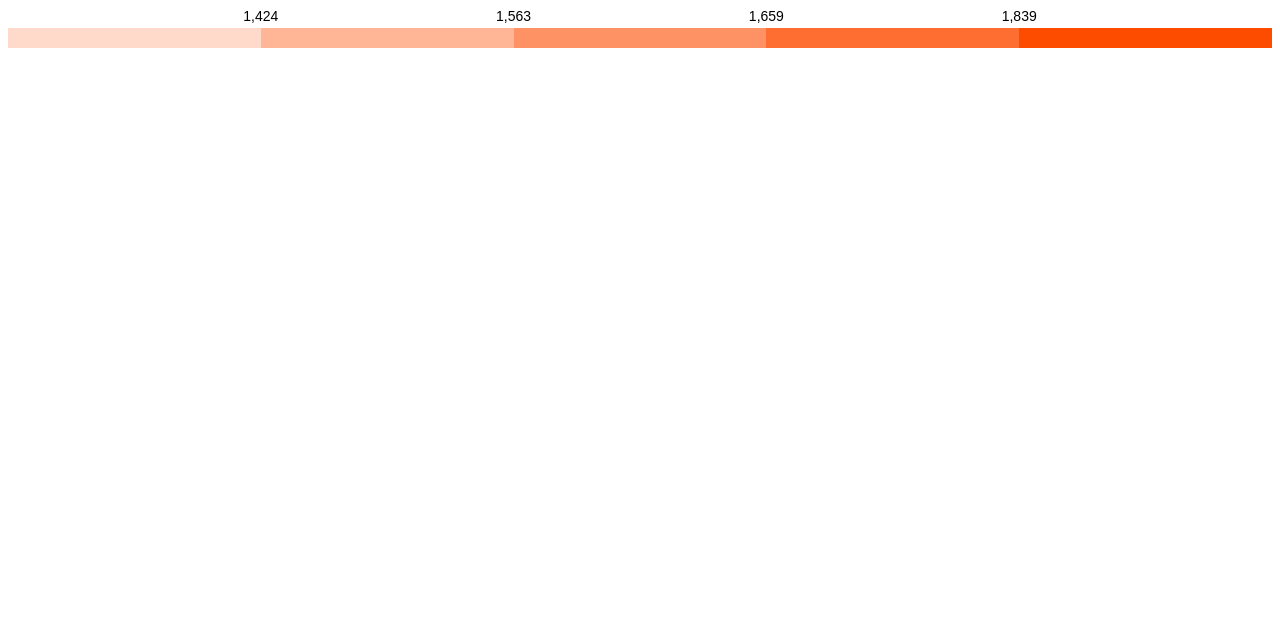
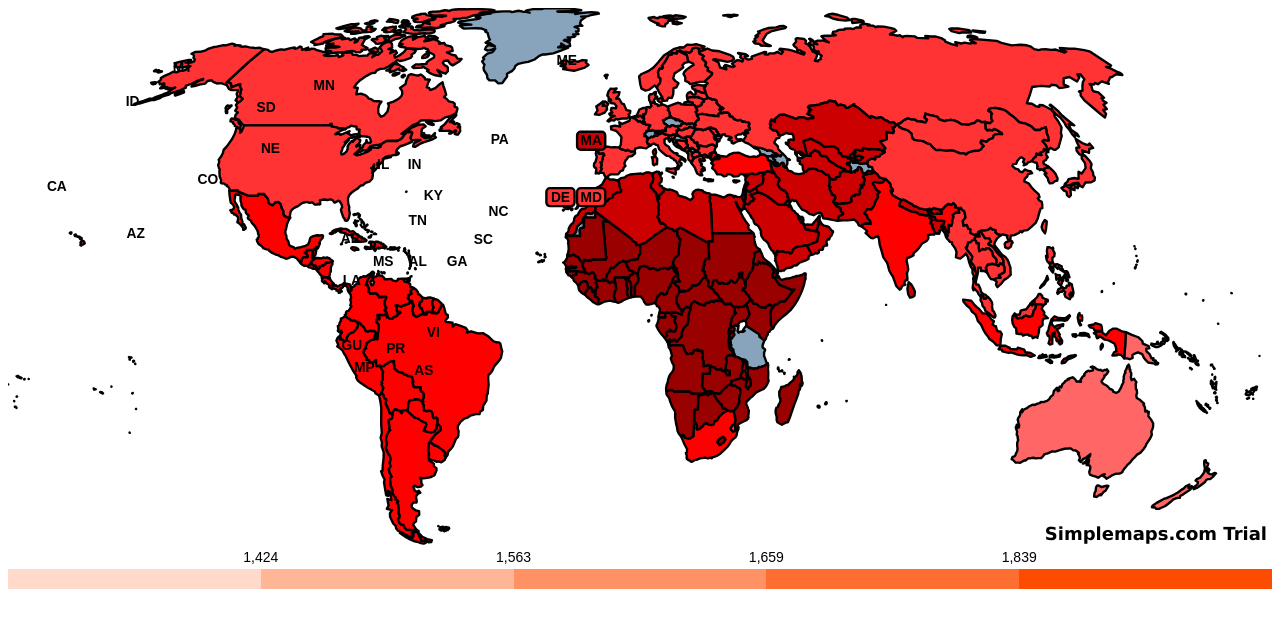
Before and after one commit to Bio-Medi/Map, a plain HTML site: page index.html in a window 1280 px wide. Drawn offline with Linux system fonts and the light colour scheme.

Commit message:
Update index.html

```diff
--- a/index.html
+++ b/index.html
@@ -4,7 +4,7 @@
     <meta http-equiv="content-type" content="text/html; charset=UTF-8">
     <title>USA Map Example</title>
     <script src="mapdata.js"></script>
-    <script src="usmap.js"></script>
+    <script src="worldmap.js"></script>
   </head>
   <body>
     <div id="map"></div>
```
